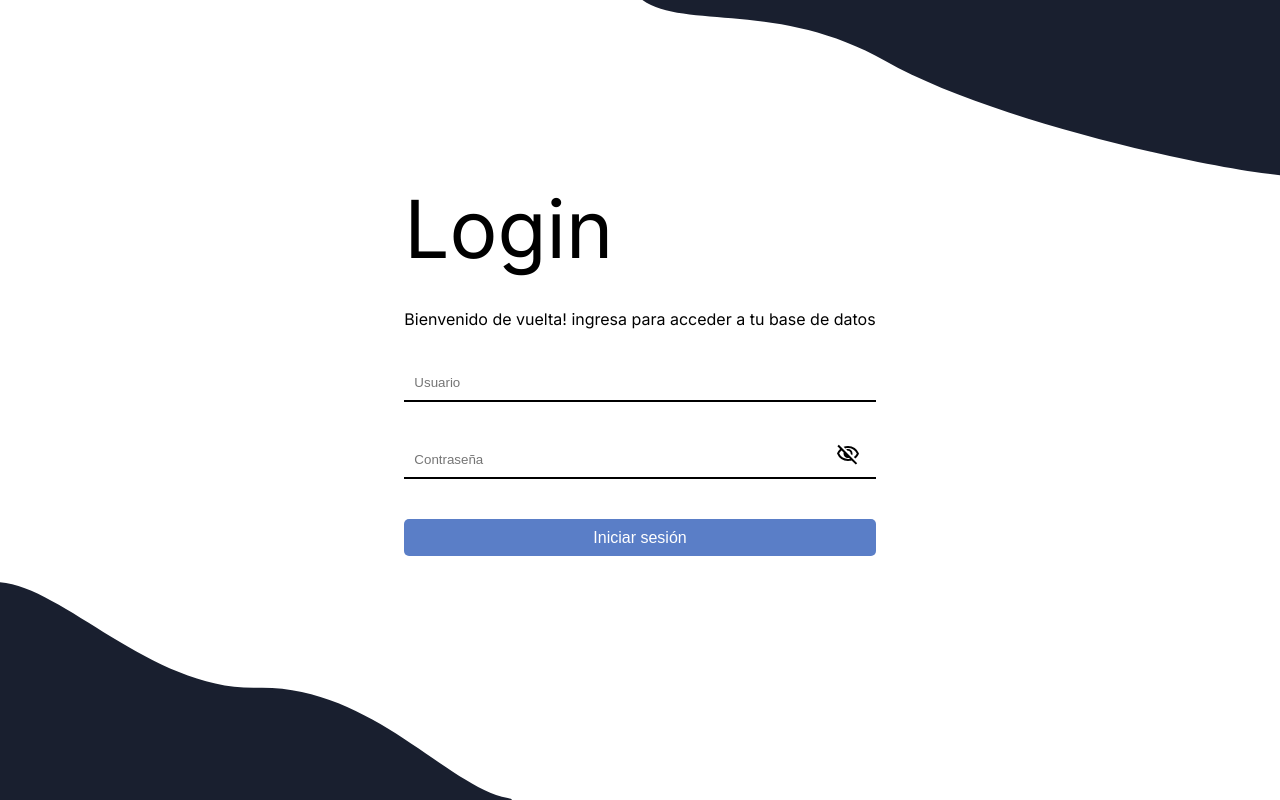
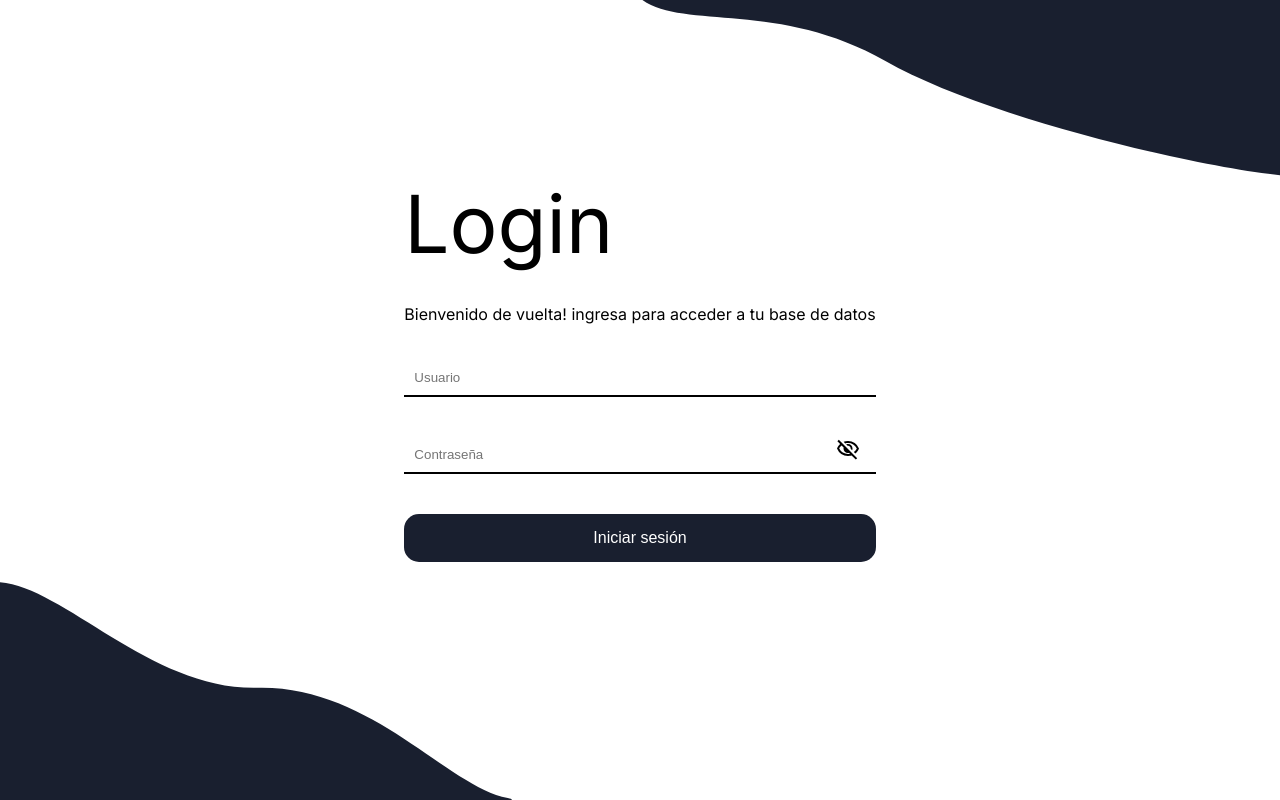
Before and after one commit to jairourrego123/Calzado, a React (Create React App) app in the folder Frontend/: page /stock/login in a window 1280 px wide. Built offline with nearby package versions, Linux system fonts and the light colour scheme.

Commit message:
Arreglo boton submit general

```diff
--- a/Frontend/src/stockGenius/components/ModalUpdatePayMethods/ModalUpdatePayMethods.css
+++ b/Frontend/src/stockGenius/components/ModalUpdatePayMethods/ModalUpdatePayMethods.css
@@ -42,7 +42,7 @@
 }
 
 /* Estilo para el botón */
-form button[type="submit"] {
+.stock-genius-modal-update-form button[type="submit"] {
     width: 100%;
     padding: 0.6em;
     background-color: #5A7EC7;
@@ -54,7 +54,7 @@ form button[type="submit"] {
 
 }
 
-form button[type="submit"]:hover {
+.stock-genius-modal-update-form form button[type="submit"]:hover {
     background-color: #4a6bb5;
 }
 
@@ -76,7 +76,7 @@ form button[type="submit"]:hover {
         flex-grow: 1;
     }
 
-    form button[type="submit"] {
+    .stock-genius-modal-update-form  button[type="submit"] {
         width: auto;
         padding: 0.6em 1.5em;
     }
```
